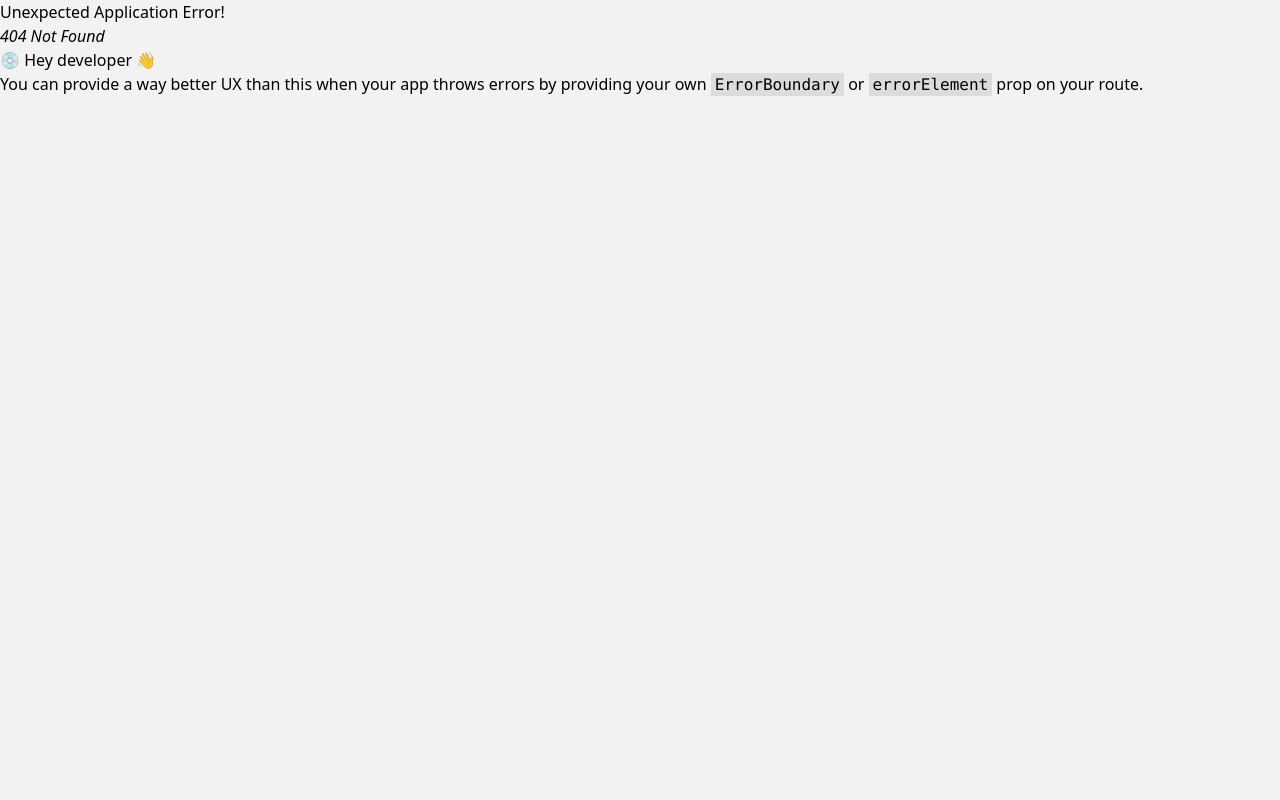
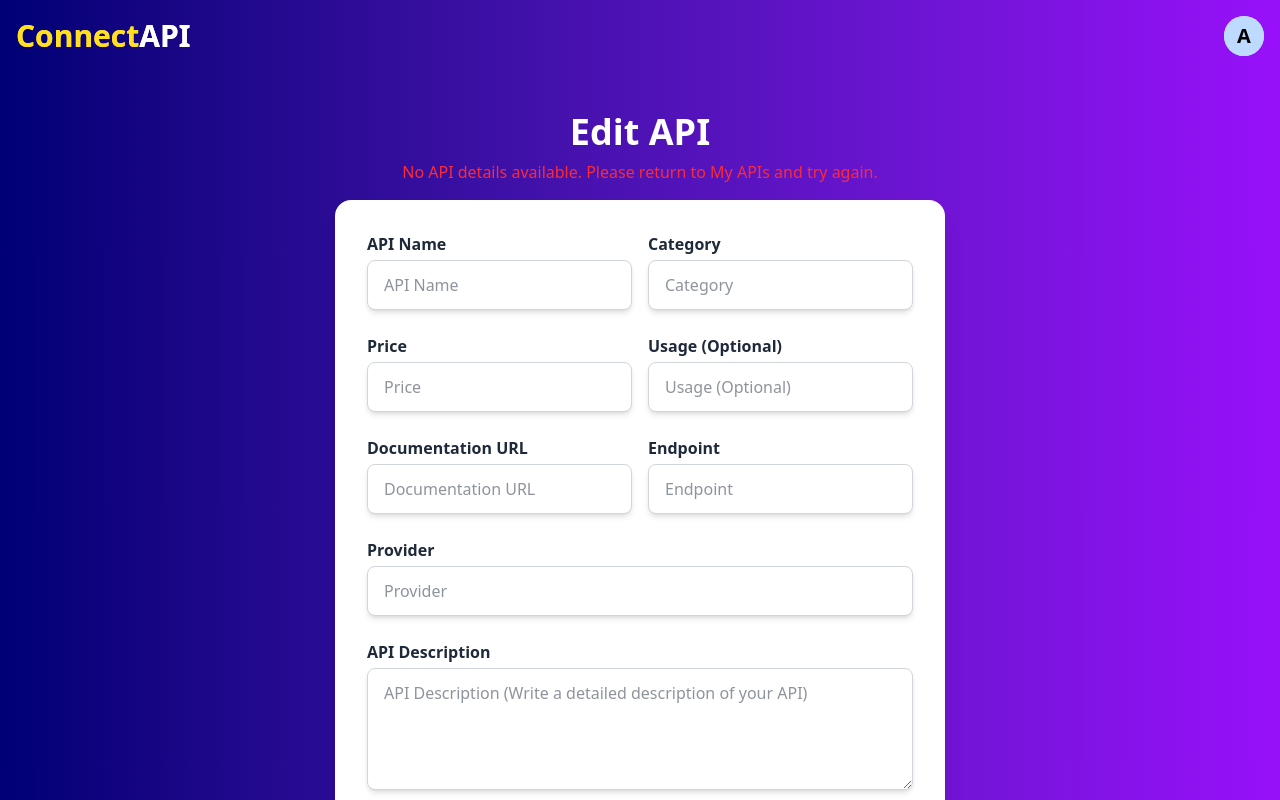
Before and after one commit to ShubhamSharma2311/ConnectAPI, a React (Vite) app in the folder frontend/: page /admin/my-apis/update-api/1 in a window 1280 px wide. Before the commit this address had no page. Shown: the top 800 px of the page. Built offline with nearby package versions, Linux system fonts and the light colour scheme.

Commit message:
commit after creating edit functionality

```diff
--- a/frontend/src/components/MyApiListItem.tsx
+++ b/frontend/src/components/MyApiListItem.tsx
@@ -1,5 +1,5 @@
 import React from "react";
-
+import { useNavigate } from "react-router-dom";
 export interface APIData {
   _id: string;
   name: string;
@@ -27,8 +27,11 @@ const MyApiListItem: React.FC<MyApiListItemProps> = ({
   onEdit,
   onDelete,
 }) => {
+
+  const navigate = useNavigate();
+
   return (
-    <div className="bg-white bg-opacity-20 backdrop-blur-md rounded-2xl shadow-lg mb-4 transition-all duration-300">
+    <div className="bg-white bg-opacity-20 text-black backdrop-blur-md rounded-2xl shadow-lg mb-4 transition-all duration-300">
       {/* Header (Always visible) */}
       <div
         className="px-4 py-3 cursor-pointer flex justify-between items-center"
@@ -83,16 +86,20 @@ const MyApiListItem: React.FC<MyApiListItemProps> = ({
           <p className="mb-2">
             <strong>Provider:</strong> {api.provider}
           </p>
-          <div className="flex justify-around mt-4">
+          <div className="flex justify-center mt-4 gap-10">
             <button
-              onClick={() => onEdit(api)}
-              className="px-4 py-2 bg-gradient-to-r from-blue-300 to-purple-300 text-gray-800 text-lg font-semibold rounded-lg shadow-lg transform transition-all hover:scale-105 hover:shadow-2xl"
+              onClick={() =>{ onEdit(api)
+                navigate(`update-api/${api._id}`, {state : {api}})
+              }}
+              className="px-6 py-2 bg-red-500 text-gray-800 text-lg font-semibold rounded-lg shadow-lg transform transition-all hover:scale-105 hover:shadow-2xl hover:cursor-pointer"
             >
               Edit
             </button>
             <button
-              onClick={() => onDelete(api._id)}
-              className="px-4 py-2 bg-gradient-to-r from-blue-300 to-purple-300 text-gray-800 text-lg font-semibold rounded-lg shadow-lg transform transition-all hover:scale-105 hover:shadow-2xl"
+              onClick={() => {onDelete(api._id)
+                navigate(`delete-api/${api._id}`)
+              }}
+              className="px-4 py-2 bg-gray-800 text-white text-lg font-semibold rounded-lg shadow-lg transform transition-all hover:scale-105 hover:shadow-2xl hover:cursor-pointer"
             >
               Delete
             </button>
--- a/frontend/src/index.css
+++ b/frontend/src/index.css
@@ -1,7 +1,7 @@
 @import "tailwindcss";
 
 
-@theme {
+ @theme {
   --color-navy-blue : #000074;
   --color-purple : #800080;
 }
--- /dev/null
+++ b/frontend/src/layout/MyApiLayout.tsx
@@ -0,0 +1,14 @@
+import { Outlet } from "react-router-dom"
+import AdminNavbar from "../components/AdminNavbar"
+
+
+const MyApiLayout = () => {
+  return (
+    <div className=" bg-gradient-to-r from-navy-blue to-purple-600 min-h-screen">
+        <AdminNavbar/>
+        <Outlet/>
+    </div>
+  )
+}
+
+export default MyApiLayout
--- /dev/null
+++ b/frontend/src/pages/UpdateApi.tsx
@@ -0,0 +1,240 @@
+import React, { useState, useEffect } from "react";
+import { useParams, useNavigate, useLocation } from "react-router-dom";
+import axiosClient from "../api/axiosClient";
+
+export interface APIData {
+  _id: string;
+  name: string;
+  description: string;
+  category: string;
+  price: number;
+  usage?: string;
+  documentationUrl: string;
+  endpoint: string;
+  provider: string;
+}
+
+const EditApiPage: React.FC = () => {
+  const { id } = useParams<{ id: string }>();
+  const navigate = useNavigate();
+  const location = useLocation();
+
+  // Attempt to get API data from navigation state
+  const stateApi = location.state?.api as APIData | undefined;
+
+  const [formData, setFormData] = useState({
+    name: "",
+    category: "",
+    price: "",
+    usage: "",
+    documentationUrl: "",
+    endpoint: "",
+    provider: "",
+    description: "",
+  });
+
+  const [loading, setLoading] = useState(true);
+  const [error, setError] = useState("");
+  const [success, setSuccess] = useState("");
+
+  useEffect(() => {
+    if (stateApi) {
+      setFormData({
+        name: stateApi.name || "",
+        category: stateApi.category || "",
+        price: String(stateApi.price || ""),
+        usage: stateApi.usage || "",
+        documentationUrl: stateApi.documentationUrl || "",
+        endpoint: stateApi.endpoint || "",
+        provider: stateApi.provider || "",
+        description: stateApi.description || "",
+      });
+      setLoading(false);
+    } else {
+      setError("No API details available. Please return to My APIs and try again.");
+      setLoading(false);
+    }
+  }, [stateApi]);
+
+  const handleChange = (e: React.ChangeEvent<HTMLInputElement | HTMLTextAreaElement>) => {
+    const { name, value } = e.target;
+    setFormData((prev) => ({ ...prev, [name]: value }));
+  };
+
+  const handleSubmit = async (e: React.FormEvent) => {
+    e.preventDefault();
+    setError("");
+    setSuccess("");
+    try {
+      const dataToSend = { ...formData, price: Number(formData.price) };
+      await axiosClient.put(`/admin/updateApi/${id}`, dataToSend);
+      setSuccess("API updated successfully!");
+      setTimeout(() => {
+        navigate("/admin/my-apis");
+      }, 1500);
+    } catch (err: any) {
+      setError(err.response?.data?.message || "Failed to update API");
+    }
+  };
+
+  const handleCancel = () => {
+    navigate("/admin/my-apis");
+  };
+
+  if (loading) {
+    return (
+      <div className="min-h-screen bg-gradient-to-r from-blue-500 to-purple-600 flex items-center justify-center text-white">
+        <p>Loading API details...</p>
+      </div>
+    );
+  }
+
+  return (
+    <div className="min-h-screen bg-gradient-to-r from-navy-blue to-purple-600 p-8 text-white flex flex-col items-center">
+      <h1 className="text-4xl font-bold mb-2">Edit API</h1>
+
+
+      {error && <p className="mb-4 text-red-500">{error}</p>}
+      {success && <p className="mb-4 text-green-500">{success}</p>}
+
+      <form
+        onSubmit={handleSubmit}
+        className="max-w-3xl bg-white bg-opacity-20 backdrop-blur-md p-8 rounded-2xl shadow-xl space-y-6"
+      >
+        {/* First row: API Name & Category */}
+        <div className="grid grid-cols-2 gap-4">
+          <div>
+            <label className="block mb-1 text-gray-800 font-semibold">API Name</label>
+            <input
+              type="text"
+              name="name"
+              value={formData.name}
+              onChange={handleChange}
+              placeholder="API Name"
+              className="w-full px-4 py-3 rounded-lg border border-gray-300 bg-white text-gray-800 shadow-md focus:ring-2 focus:ring-purple-200 focus:outline-none"
+              required
+            />
+          </div>
+          <div>
+            <label className="block mb-1 text-gray-800 font-semibold">Category</label>
+            <input
+              type="text"
+              name="category"
+              value={formData.category}
+              onChange={handleChange}
+              placeholder="Category"
+              className="w-full px-4 py-3 rounded-lg border border-gray-300 bg-white text-gray-800 shadow-md focus:ring-2 focus:ring-purple-200 focus:outline-none"
+              required
+            />
+          </div>
+        </div>
+
+        {/* Second row: Price & Usage */}
+        <div className="grid grid-cols-2 gap-4">
+          <div>
+            <label className="block mb-1 text-gray-800 font-semibold">Price</label>
+            <input
+              type="number"
+              name="price"
+              value={formData.price}
+              onChange={handleChange}
+              placeholder="Price"
+              className="w-full px-4 py-3 rounded-lg border border-gray-300 bg-white text-gray-800 shadow-md focus:ring-2 focus:ring-purple-200 focus:outline-none"
+              required
+            />
+          </div>
+          <div>
+            <label className="block mb-1 text-gray-800 font-semibold">Usage (Optional)</label>
+            <input
+              type="text"
+              name="usage"
+              value={formData.usage}
+              onChange={handleChange}
+              placeholder="Usage (Optional)"
+              className="w-full px-4 py-3 rounded-lg border border-gray-300 bg-white text-gray-800 shadow-md focus:ring-2 focus:ring-purple-200 focus:outline-none"
+            />
+          </div>
+        </div>
+
+        {/* Third row: Documentation URL & Endpoint */}
+        <div className="grid grid-cols-2 gap-4">
+          <div>
+            <label className="block mb-1 text-gray-800 font-semibold">Documentation URL</label>
+            <input
+              type="url"
+              name="documentationUrl"
+              value={formData.documentationUrl}
+              onChange={handleChange}
+              placeholder="Documentation URL"
+              className="w-full px-4 py-3 rounded-lg border border-gray-300 bg-white text-gray-800 shadow-md focus:ring-2 focus:ring-purple-200 focus:outline-none"
+              required
+            />
+          </div>
+          <div>
+            <label className="block mb-1 text-gray-800 font-semibold">Endpoint</label>
+            <input
+              type="text"
+              name="endpoint"
+              value={formData.endpoint}
+              onChange={handleChange}
+              placeholder="Endpoint"
+              className="w-full px-4 py-3 rounded-lg border border-gray-300 bg-white text-gray-800 shadow-md focus:ring-2 focus:ring-purple-200 focus:outline-none"
+              required
+            />
+          </div>
+        </div>
+
+        {/* Fourth row: Provider */}
+        <div>
+          <label className="block mb-1 text-gray-800 font-semibold">Provider</label>
+          <input
+            type="text"
+            name="provider"
+            value={formData.provider}
+            onChange={handleChange}
+            placeholder="Provider"
+            className="w-full px-4 py-3 rounded-lg border border-gray-300 bg-white text-gray-800 shadow-md focus:ring-2 focus:ring-purple-200 focus:outline-none"
+            required
+          />
+        </div>
+
+        {/* Description: Full width Textarea */}
+        <div>
+          <label className="block mb-1 text-gray-800 font-semibold">API Description</label>
+          <textarea
+            name="description"
+            value={formData.description}
+            onChange={handleChange}
+            placeholder="API Description (Write a detailed description of your API)"
+            rows={4}
+            className="w-full px-4 py-3 rounded-lg border border-gray-300 bg-white text-gray-800 shadow-md focus:ring-2 focus:ring-purple-200 focus:outline-none"
+            required
+          ></textarea>
+        </div>
+
+        {/* Buttons */}
+        <div className="flex space-x-4">
+          <button
+            type="submit"
+            className="w-full py-3 mt-4 bg-gradient-to-r from-blue-300 to-purple-300 text-gray-800 text-lg font-semibold rounded-lg shadow-lg transform transition-all hover:scale-105 hover:shadow-2xl"
+          >
+            Update API
+          </button>
+          <button
+            type="button"
+            onClick={() => handleCancel()}
+            className="w-full py-3 mt-4 bg-gray-300 text-gray-800 text-lg font-semibold rounded-lg shadow-lg transform transition-all hover:scale-105 hover:shadow-2xl"
+          >
+            Cancel
+          </button>
+        </div>
+      </form>
+
+      {/* Message Div */}
+      {error && <div className="mt-4 text-center text-lg text-red-500">{error}</div>}
+      {success && <div className="mt-4 text-center text-lg text-green-500">{success}</div>}
+    </div>
+  );
+};
+
+export default EditApiPage;
```
Also changed, not shown: frontend/src/App.tsx (+10 -1 lines), 1 other file (tests, documents, lock files or other folders).
